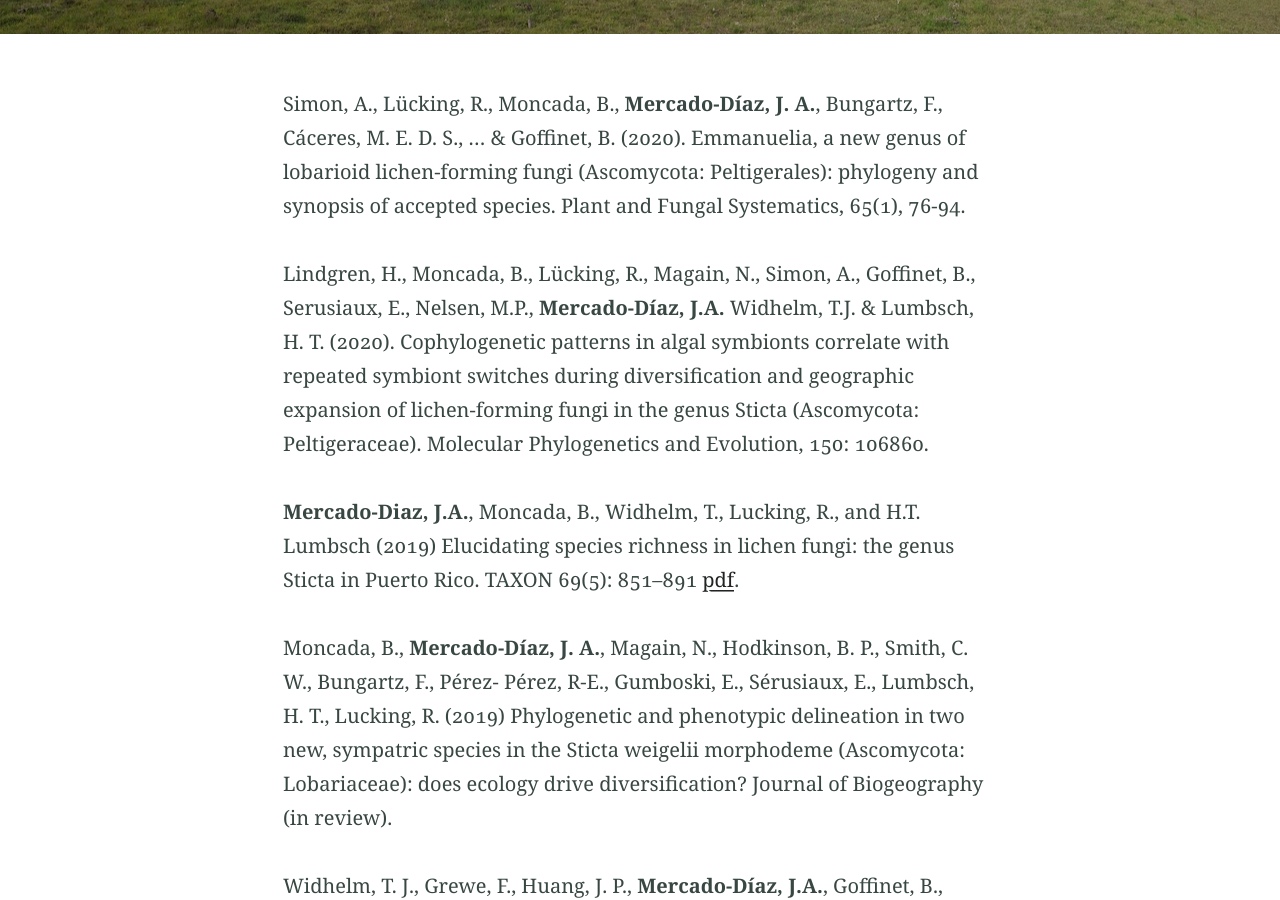
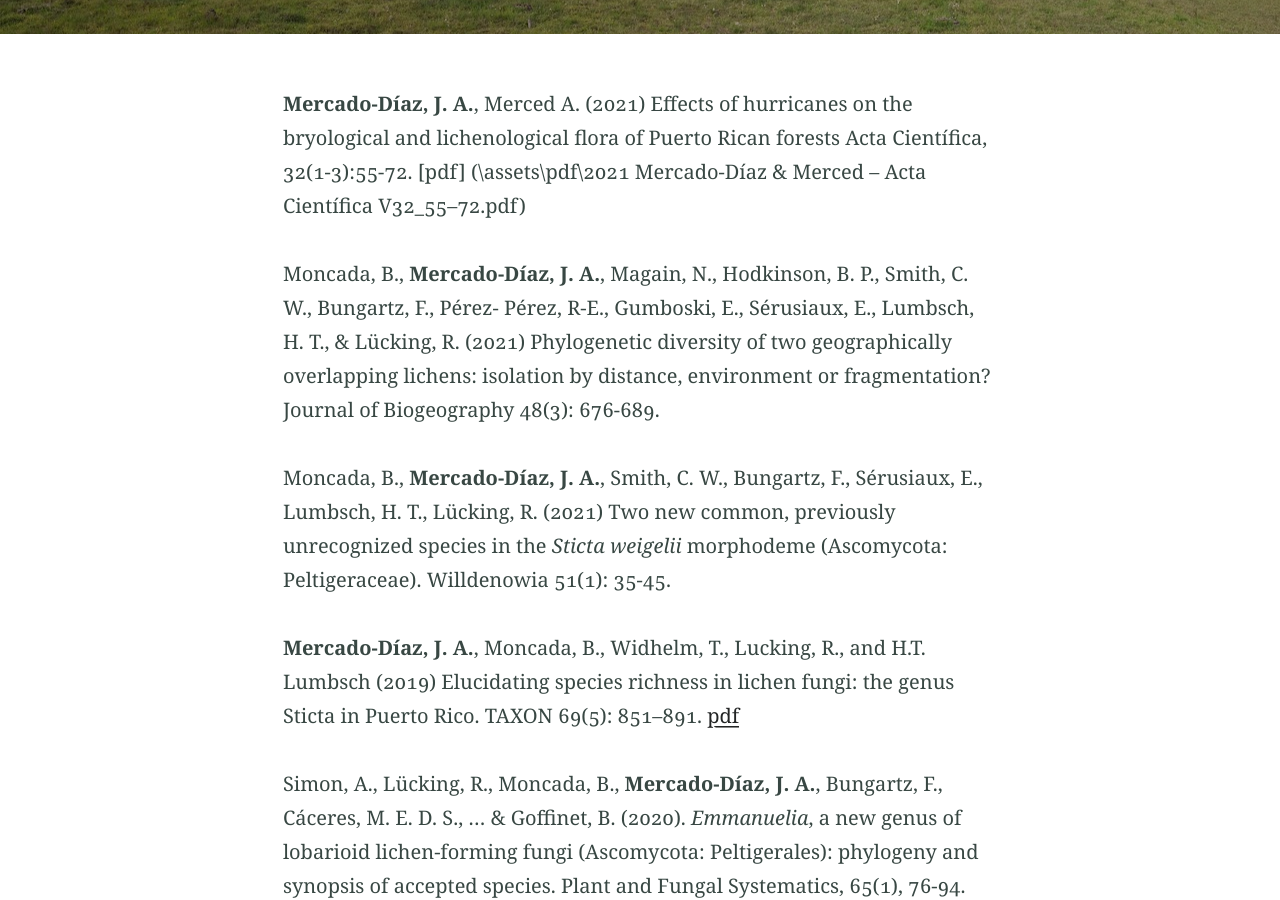
Before and after one commit to jamercadodiaz/jamercadodiaz.github.io, a Jekyll site: the page built from publications.md, in a window 1280 px wide and 900 px high, scrolled down 356 px. Built offline with Jekyll 4.4.1, drawn with Linux system fonts in a browser that asks for light colours; some of the changed text lies outside the part shown.

```diff
--- a/publications.md
+++ b/publications.md
@@ -6,39 +6,45 @@ feature_image: "/assets/publications_background.jpg"
 excerpt: ""
 aside: false
 ---
-Simon, A., Lücking, R., Moncada, B., **Mercado-Díaz, J. A.**, Bungartz, F., Cáceres, M. E. D. S., ... & Goffinet, B. (2020). Emmanuelia, a new genus of lobarioid lichen-forming fungi (Ascomycota: Peltigerales): phylogeny and synopsis of accepted species. Plant and Fungal Systematics, 65(1), 76-94.
+**Mercado-Díaz, J. A.**, Merced A. (2021) Effects of hurricanes on the bryological and lichenological flora of Puerto Rican forests Acta Científica, 32(1-3):55-72. [pdf] (\assets\pdf\2021 Mercado-Díaz & Merced – Acta Científica V32_55–72.pdf)
 
-Lindgren, H., Moncada, B., Lücking, R., Magain, N., Simon, A., Goffinet, B., Serusiaux, E., Nelsen, M.P., **Mercado-Díaz, J.A.** Widhelm, T.J. & Lumbsch, H. T. (2020). Cophylogenetic patterns in algal symbionts correlate with repeated symbiont switches during diversification and geographic expansion of lichen-forming fungi in the genus Sticta (Ascomycota: Peltigeraceae). Molecular Phylogenetics and Evolution, 150: 106860.
+Moncada, B., **Mercado-Díaz, J. A.**, Magain, N., Hodkinson, B. P., Smith, C. W., Bungartz, F., Pérez- Pérez, R-E., Gumboski, E., Sérusiaux, E., Lumbsch, H. T., & Lücking, R. (2021) Phylogenetic diversity of two geographically overlapping lichens: isolation by distance, environment or fragmentation? Journal of Biogeography 48(3): 676-689.
 
-**Mercado-Diaz, J.A.**, Moncada, B., Widhelm, T., Lucking, R., and H.T. Lumbsch (2019) Elucidating species richness in lichen fungi: the genus Sticta in Puerto Rico. TAXON 69(5): 851–891 [pdf](/assets/pdf/Mercado-Diaz_Sticta_PR_2020.pdf).
+Moncada, B., **Mercado-Díaz, J. A.**, Smith, C. W., Bungartz, F., Sérusiaux, E., Lumbsch, H. T., Lücking, R. (2021) Two new common, previously unrecognized species in the *Sticta weigelii* morphodeme (Ascomycota: Peltigeraceae). Willdenowia 51(1): 35-45.
 
-Moncada, B., **Mercado-Díaz, J. A.**, Magain, N., Hodkinson, B. P., Smith, C. W., Bungartz, F., Pérez- Pérez, R-E., Gumboski, E., Sérusiaux, E., Lumbsch, H. T., Lucking, R. (2019) Phylogenetic and phenotypic delineation in two new, sympatric species in the Sticta weigelii morphodeme (Ascomycota: Lobariaceae): does ecology drive diversification? Journal of Biogeography (in review).
+**Mercado-Díaz, J. A.**, Moncada, B., Widhelm, T., Lucking, R., and H.T. Lumbsch (2019) Elucidating species richness in lichen fungi: the genus Sticta in Puerto Rico. TAXON 69(5): 851–891. [pdf](/assets/pdf/Mercado-Diaz_Sticta_PR_2020.pdf)
 
-Widhelm, T. J., Grewe, F., Huang, J. P., **Mercado-Díaz, J.A.**, Goffinet, B., Lücking, R., Moncada, B., Mason-Gamer, R. & Lumbsch, H. T. (2019). Multiple historical processes obscure phylogenetic relationships in a taxonomically difficult group (Lobariaceae, Ascomycota). Scientific Reports, 9(1), 8968.
+Simon, A., Lücking, R., Moncada, B., **Mercado-Díaz, J. A.**, Bungartz, F., Cáceres, M. E. D. S., ... & Goffinet, B. (2020). *Emmanuelia*, a new genus of lobarioid lichen-forming fungi (Ascomycota: Peltigerales): phylogeny and synopsis of accepted species. Plant and Fungal Systematics, 65(1), 76-94.
 
-Moncada, B., **Mercado-Diaz, J. A.**, & Lücking, R. (2018). The identity of Sticta damicornis (Ascomycota: Lobariaceae): a presumably widespread taxon is a Caribbean endemic. The Lichenologist, 50(5), 591-597.
+Lindgren, H., Moncada, B., Lücking, R., Magain, N., Simon, A., Goffinet, B., Serusiaux, E., Nelsen, M.P., **Mercado-Díaz, J. A.** Widhelm, T.J. & Lumbsch, H. T. (2020). Cophylogenetic patterns in algal symbionts correlate with repeated symbiont switches during diversification and geographic expansion of lichen-forming fungi in the genus *Sticta* (Ascomycota: Peltigeraceae). Molecular Phylogenetics and Evolution, 150: 106860.
 
-Widhelm T., Bertoletti F. R., Asztalos M. J., **Mercado-Díaz J. A.**, Crouch N., Huang J. P., Magain N., Moncada B., Lücking R., Sérusiaux E., Goffinet B., Mason-Gamer R., Lumbsch H. T. (2018) Oligocene origin and drivers of diversification in the genus Sticta (Lobariaceae, Ascomycota) Molecular Phylogenetics and Evolution 126, 58-73.
+Widhelm, T. J., Grewe, F., Huang, J. P., **Mercado-Díaz, J. A.**, Goffinet, B., Lücking, R., Moncada, B., Mason-Gamer, R. & Lumbsch, H. T. (2019). Multiple historical processes obscure phylogenetic relationships in a taxonomically difficult group (Lobariaceae, Ascomycota). Scientific Reports, 9(1), 8968.
 
-Aptroot, A., Ertz, D., Etayo Salazar, J.A., Gueidan, C., **Mercado Diaz, J.A.**, Schumm, F. and Weekaron, G. (2018) Forty-six new species of Trypetheliaceae from the tropics. The Lichenologist, 48(6), pp. 609–638. doi: 10.1017/S002428291600013X.
+Moncada, B., **Mercado-Díaz, J. A.**, & Lücking, R. (2018). The identity of *Sticta damicornis* (Ascomycota: Lobariaceae): a presumably widespread taxon is a Caribbean endemic. The Lichenologist, 50(5), 591-597.
 
-Lucking, R., Nelsen, M. P., Aptroot, A., Barillas de Klee, R., Bawingan, P. A., Benatti, M. N., Binh, N.Q., Bungartz, F., Caceres, M.E.S., Canez, L. da S., Chaves, J.-L., Ertz, D., Esquivel, R.E., Ferraro, L.I., Grijalva, A., Gueidan, C., Hernandez M., J.E., Knight, A., Lumbsch, H.T., Marcelli, M.P., **Mercado-Diaz, J.A.**, Moncada, B., Morales, E.A., Naksuwankul, K., Orozco, T., Parnmen, S., Rivas Plata, E., Alazar-Allen, N., Spielmann, A.A. and Ventura, N. (2016) ‘A phylogenetic framework for reassessing generic concepts and species delimitation in the lichenized family Trypetheliaceae (Ascomycota: Dothideomycetes)’, The Lichenologist, 48(6), pp. 739–762. doi: 10.1017/S0024282916000505.
+Aptroot, A., Sipman, H., **Mercado-Díaz, J. A.**, Mendonça, C., Feuerstein, S., Cunha-Dias, I. P. R., Pereira T. A., & Cáceres M. E. (2018). Eight new species of Pyrenulaceae from the Neotropics, with a key to 3-septate *Pyrgillus* species. The Lichenologist, 50(1), 77-87
 
-Lücking, R., Dal Forno, M., Moncada, B., Coca, L.F., Vargas-Mendoza, L.Y., Aptroot, A., Arias, L.J., Besal, B., Bungartz, F., Cabrera-Amaya, D.M., Cáceres, M.E.S, Chaves, J.L., Eliasaro, S., Gutiérrez, M.C., Hernández Marin, J.E., Herrera-Campos, M de los A., Holgado-Rojas, M.E., Jonitz, H., Kukwa, M., Lucheta, F., Madriñán, S., Marcelli, M.P., de Azevedo Martins, S.M., **Mercado-Díaz, J.A.**, Molina, J.A., Morales, E.A., Nelson, P.R., Nugra, F., Ortega, F., Paredes, T., Patiño, A.L., Peláez-Pulido, R.N., Pérez Pérez, R.E., Perlmutter, G.B., Rivas-Plata, E., Robayo, J., Rodríguez, C., Simijaca, D.F., Soto-Medina, E., Spielmann, A.A., Suárez-Corredor, A., Torres, J-M., Vargas, C.A., Yánez-Ayabaca, A., Weerakoon, G., Wilk, K., Celis Pacheco, M., Diazgranados, M., Brokamp, G., Borsch, T., Gillevet, P., Sikaroodi, M. and J.D. Lawrey (2016) Turbo-taxonomy to assemble a megadiverse lichen genus: seventy new species of Cora (Basidiomycota: Agaricales: Hygrophoraceae), honouring David Leslie Hawksworth’s seventieth birthday. Fungal Diversity, 1-69.
+Widhelm T., Bertoletti F. R., Asztalos M. J., **Mercado-Díaz J. A.**, Crouch N., Huang J. P., Magain N., Moncada B., Lücking R., Sérusiaux E., Goffinet B., Mason-Gamer R., Lumbsch H. T. (2018) Oligocene origin and drivers of diversification in the genus *Sticta* (Lobariaceae, Ascomycota) Molecular Phylogenetics and Evolution 126, 58-73.
 
-**Mercado-Diaz JA**, Gould WA, González G, Lücking R (2015) Lichens in Puerto Rico: an ecosystem approach. Gen. Tech. Rep. IITF-GTR-46. San Juan, PR: U.S. Department of Agriculture, Forest Service, International Institute of Tropical Forestry. 76 p. pdf
+Aptroot, A., Ertz, D., Etayo Salazar, J.A., Gueidan, C., **Mercado Díaz, J. A.**, Schumm, F. and Weekaron, G. (2018) Forty-six new species of Trypetheliaceae from the tropics. The Lichenologist, 48(6), pp. 609–638. doi: 10.1017/S002428291600013X.
 
-**Mercado Diaz, J.A.** (2014) La flora del transecto social-ecologico del Karso Norteño. Acta Cientifica 28(1-3): 50-68. pdf
+Lucking, R., Nelsen, M. P., Aptroot, A., Barillas de Klee, R., Bawingan, P. A., Benatti, M. N., Binh, N.Q., Bungartz, F., Caceres, M.E.S., Canez, L. da S., Chaves, J.-L., Ertz, D., Esquivel, R.E., Ferraro, L.I., Grijalva, A., Gueidan, C., Hernandez M., J.E., Knight, A., Lumbsch, H.T., Marcelli, M.P., **Mercado-Díaz, J. A.**, Moncada, B., Morales, E.A., Naksuwankul, K., Orozco, T., Parnmen, S., Rivas Plata, E., Alazar-Allen, N., Spielmann, A.A. and Ventura, N. (2016) ‘A phylogenetic framework for reassessing generic concepts and species delimitation in the lichenized family Trypetheliaceae (Ascomycota: Dothideomycetes)’, The Lichenologist, 48(6), pp. 739–762. doi: 10.1017/S0024282916000505.
 
-**Mercado-Diaz JA**, Gould WA, Gonzalez G (2014) Soil nutrients, landscape age, and Sphagno-Eriophoretum vaginati plant communities in Arctic moist-acidic tundra landscapes. Open Journal of Soil Science 4: 375-387. pdf
+Lücking, R., Dal Forno, M., Moncada, B., Coca, L.F., Vargas-Mendoza, L.Y., Aptroot, A., Arias, L.J., Besal, B., Bungartz, F., Cabrera-Amaya, D.M., Cáceres, M.E.S, Chaves, J.L., Eliasaro, S., Gutiérrez, M.C., Hernández Marin, J.E., Herrera-Campos, M de los A., Holgado-Rojas, M.E., Jonitz, H., Kukwa, M., Lucheta, F., Madriñán, S., Marcelli, M.P., de Azevedo Martins, S.M., **Mercado-Díaz, J. A.**, Molina, J.A., Morales, E.A., Nelson, P.R., Nugra, F., Ortega, F., Paredes, T., Patiño, A.L., Peláez-Pulido, R.N., Pérez Pérez, R.E., Perlmutter, G.B., Rivas-Plata, E., Robayo, J., Rodríguez, C., Simijaca, D.F., Soto-Medina, E., Spielmann, A.A., Suárez-Corredor, A., Torres, J-M., Vargas, C.A., Yánez-Ayabaca, A., Weerakoon, G., Wilk, K., Celis Pacheco, M., Díazgranados, M., Brokamp, G., Borsch, T., Gillevet, P., Sikaroodi, M. and J.D. Lawrey (2016) Turbo-taxonomy to assemble a megadiverse lichen genus: seventy new species of *Cora* (Basidiomycota: Agaricales: Hygrophoraceae), honouring David Leslie Hawksworth’s seventieth birthday. Fungal Diversity, 1-69.
 
-Trejo-Torres JC, Caraballo-Ortiz MA, Vives-Heyliger MA, Torres-Santana CW, Cetzal-IX W, **Mercado-Díaz JA**, Carlo TA (2014) Rediscovery of Eugenia fajardensis (Myrtaceae), a rare tree from the Puerto Rican Bank. Phytotaxa 191 (1): 154–164.
+**Mercado-Díaz J. A.**, Gould WA, González G, Lücking R (2015) Lichens in Puerto Rico: an ecosystem approach. Gen. Tech. Rep. IITF-GTR-46. San Juan, PR: U.S. Department of Agriculture, Forest Service, International Institute of Tropical Forestry. 76 p. [pdf] (https://www.fs.usda.gov/treesearch/pubs/48249)
 
-Nelsen MP, Lücking R, Aptroot A, Andrew CJ, Cáceres M, Rivas-Plata E, Gueidan C, da Silva Canêz L, Knight A, Ludwig LR, **Mercado-Diaz JA**, Parnmen S & HT Lumbsch (2014) Elucidating phylogenetic relationships and genus-level classification within the fungal family Trypetheliaceae (Dothideomycetes: Ascomycota) Taxon 63(5): 974–992.
+**Mercado Díaz, J. A.** (2014) La flora del transecto social-ecologico del Karso Norteño. Acta Científica 28(1-3): 50-68. [pdf] (/assets/pdf/Mercado-Diaz_flora-transecto_karso_2014.pdf)
+
+**Mercado-Díaz J. A.**, Gould WA, González G (2014) Soil nutrients, landscape age, and Sphagno-Eriophoretum vaginati plant communities in Arctic moist-acidic tundra landscapes. Open Journal of Soil Science 4: 375-387. [pdf](\assets\pdf\OJSS_2014111909255045 (3).pdf)
+
+Trejo-Torres JC, Caraballo-Ortiz MA, Vives-Heyliger MA, Torres-Santana CW, Cetzal-IX W, **Mercado-Díaz J. A.**, Carlo TA (2014) Rediscovery of *Eugenia fajardensis* (Myrtaceae), a rare tree from the Puerto Rican Bank. Phytotaxa 191 (1): 154–164.
+
+Nelsen MP, Lücking R, Aptroot A, Andrew CJ, Cáceres M, Rivas-Plata E, Gueidan C, da Silva Canêz L, Knight A, Ludwig LR, **Mercado-Díaz JA**, Parnmen S & HT Lumbsch (2014) Elucidating phylogenetic relationships and genus-level classification within the fungal family Trypetheliaceae (Dothideomycetes: Ascomycota) Taxon 63(5): 974–992.
 
 Lumbsch, HT, Kraichak E, Parnmen S, Rivas-Plata E, Aptroot A, Cáceres MES, Ertz D, Feuerstein SC, **Mercado-Díaz JA**, Staiger B, van der Broeck D & R Lücking (2014) New higher taxa in the lichen family Graphidaceae (lichenized Ascomycota: Ostropales) based on a three-gene skeleton phylogeny. Phytotaxa 189(1): 39-51.
 
-**Mercado-Díaz JA**, Lücking R, and Parnmen S (2014) Two new genera and twelve new species of Graphidaceae from Puerto Rico: a case for higher endemism of lichenized fungi in islands of the Caribbean?. Phytotaxa 189(1): 186-203. pdf
+**Mercado-Díaz JA**, Lücking R, and Parnmen S (2014) Two new genera and twelve new species of Graphidaceae from Puerto Rico: a case for higher endemism of lichenized fungi in islands of the Caribbean?. Phytotaxa 189(1): 186-203. [pdf](\assets\pdf\Mercado-Diaz_2014_Graphidaceae.pdf)
 
 Kraichak E, Parnmen S, Lücking R, Rivas Plata E, Aptroot A, Cáceres M E S, Ertz D, Mangold A, **Mercado-Díaz JA**, Papong K, Van Den Broeck D, Weerakoon G & HT Lumbsch (2014) Revisiting the phylogeny of Ocellularieae, the second largest tribe within Graphidaceae (lichenized Ascomycota: Ostropales). Phytotaxa 189(1): 52-81.
 
@@ -48,7 +54,7 @@ Nelsen MP, Lücking R, Andrew CJ, Aptroot A, Caceres M, **Mercado-Díaz JA**, Ri
 
 Shaver GR, Laundre JA, Bret-Harte MS, Chapin FS III, **Mercado-Díaz JA**, Giblin AE, L Gough, Gould WA, Hobbie SE, Kling GW, Mack MC, Moore JC, Nadelhoffer K, Rastetter EB, Schimel JP (2014) Terrestrial ecosystems at Toolik Lake, Alaska. In JE Hobbie and GW Kling (Eds) Alaska’s changing Arctic: ecological consequences for tundra, streams and lakes. Oxford University Press, NY, pp 90-142.
 
-**Mercado-Diaz JA.**, Gould W.A., G. Gonzalez and R. Lucking (2013) Four new species of Coenogonium (Ascomycota: Ostropales) from vulnerable forest ecosystems in Puerto Rico. The Bryologist 116(4): 373-381. pdf
+**Mercado-Díaz JA.**, Gould W.A., G. Gonzalez and R. Lucking (2013) Four new species of Coenogonium (Ascomycota: Ostropales) from vulnerable forest ecosystems in Puerto Rico. The Bryologist 116(4): 373-381. [pdf](\assets\pdf\Mercado-Diaz_2013_Coenogonium.pdf)
 
 Elmendorf SC, Henry GHR, Hollister RD, Bjork RG, Boulanger-Lapointe N, Cooper E, Cornelissen JHC, Day TA, Dorrepaal E, Elumeeva TG, Gill M, Gould WA, Grétarsdóttir J, Harte J, Hik DA, Hofgaard A, Jarrad F, Johnson DR, Johnstone J, Jonsdottir IS, Jorgenson J, Klanderud K, Klein JA, Koh S, Kudo G, Lara M, Lévesque E, Magnússon B, May JL, **Mercado-Díaz JA**, Michelsen A, Molau U, Myers-Smith I, Oberbauer SF, Onipchenko VG, Rixen C, Schmidt NM, Shaver GR, Spasojevic MJ, Þórhallsdóttir óE, Tolvanen A, Troxler T, Tweedie CE, Wahren CH, Walker X, Webber PJ, Wipf S (2012) Plot scale evidence of tundra vegetation  change and links to recent summer warming. Nature Climate Change 2: 453-457.
 
@@ -56,10 +62,10 @@ Elmendorf SC, Henry GHR, Hollister RD, Bjork RG, Bjorkman AJ, Callaghan TV, Coop
 
 Lücking R, Seavey F, Common RS, Beeching SQ, Breuss O, Buck WR, Crane L, Hodges M, Hodkinson BP, Lay E, Lendemer JC, McMullin RT, **Mercado-Díaz JA**, Nelsen MP, Rivas-Plata E, Safranek W, Sanders WB, Schaefer Jr HP. & J Seavey (2011) The lichens of Fakahatchee Strand Preserve State Park, Florida: Proceedings from the 18th Tuckerman Workshop. Bulletin of the Florida Museum of Natural History 4:127–186.
 
-**Mercado-Díaz, JA** and E., Santiago-Valentin (2010) Lichenological studies in Puerto Rico: History and Current Status. Harvard Papers in Botany 15(1): 93–101. pdf
+**Mercado-Díaz, JA** and E., Santiago-Valentin (2010) Lichenological studies in Puerto Rico: History and Current Status. Harvard Papers in Botany 15(1): 93–101. [pdf](\assets\pdf\Mercado-Diaz_2010_lichenology_puertorico.pdf)
 
 Walker DA, Bhatt US, Comiso JC, Epstein HE, Gould WA, Henry GHR, Jia GJ, Kokelj SV, Lantz TC, **Mercado-Díaz JA**, Pinzon JE, Raynolds MK, Shaver GR, Tucker CJ, Tweedie CE, Webber, PJ (2010) Arctic: Land: Vegetation [in “State of the Climate in 2009”]. Bulletin of the American Meteorological Society. 91(6):S114-S116.
 
-**Mercado-Díaz, JA** (2009) Preliminary checklist of lichens and lichenicolous fungi of Puerto Rico. Herbarium of the Botanical Garden, University of Puerto Rico, Río Piedras.
+**Mercado-Díaz, JA** (2009) Preliminary checklist of lichens and lichenicolous fungi of Puerto Rico. Herbarium of the Botanical Garden, University of Puerto Rico, Río Piedras.[pdf](\assets\pdf\Mercado-Diaz_2015_PR_checklist.pdf)
 
 Walker DA, Walker MD, Gould WA, **Mercado J**, Auerbach NA, Maier HA, Neufeld GP (2010) Maps for monitoring long-term changes to vegetation structure and composition, Toolik Lake, Alaska. In Mapping and Monitoring of Nordic Vegetation and Landscapes Eds. A. Bryn, W Dramstad and W Fjellstad. Viten 1: 121-123.
```
Also changed, not shown: education.md (+3 -2 lines), index.md (+2 -2 lines), other_stuff.md (+29 -2 lines), 4 other files.
